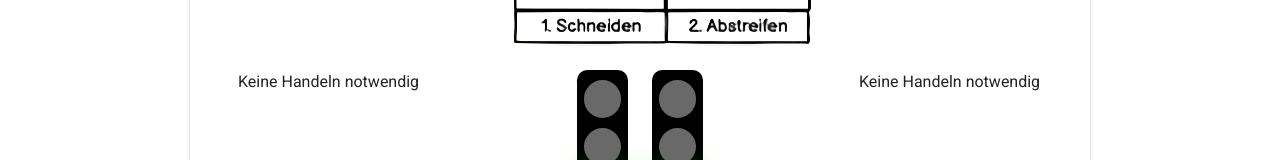
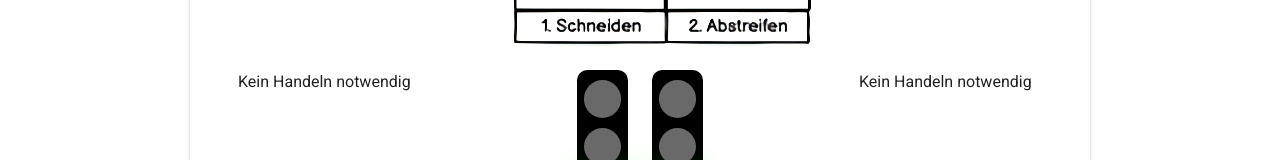
Before and after one commit to Senseering/spaicer-fineblanking-prototype, a Vue app: page / in a window 1280 px wide. Shown: the part 442-602 px from the top of the page. Built offline with nearby package versions, Linux system fonts and the light colour scheme.

Commit message:
fixed typo

```diff
--- a/src/components/Left.vue
+++ b/src/components/Left.vue
@@ -19,7 +19,7 @@
         <div
           v-else-if="lightStatusSchneiden==='yellow'"
         >Anomalie prognostiziert, Werkzeugwartung möglicherweise bald erforderlich</div>
-        <div v-else>Keine Handeln notwendig</div>
+        <div v-else>Kein Handeln notwendig</div>
       </v-col>
       <v-col align="end">
         <div v-if="lightStatusSchneiden==='red'">
@@ -62,7 +62,7 @@
         <div
           v-else-if="lightStatusAbstreifen==='yellow'"
         >Anomalie prognostiziert, Werkzeugwartung möglicherweise bald erforderlich</div>
-        <div v-else>Keine Handeln notwendig</div>
+        <div v-else>Kein Handeln notwendig</div>
       </v-col>
     </v-row>
   </v-card>
```
